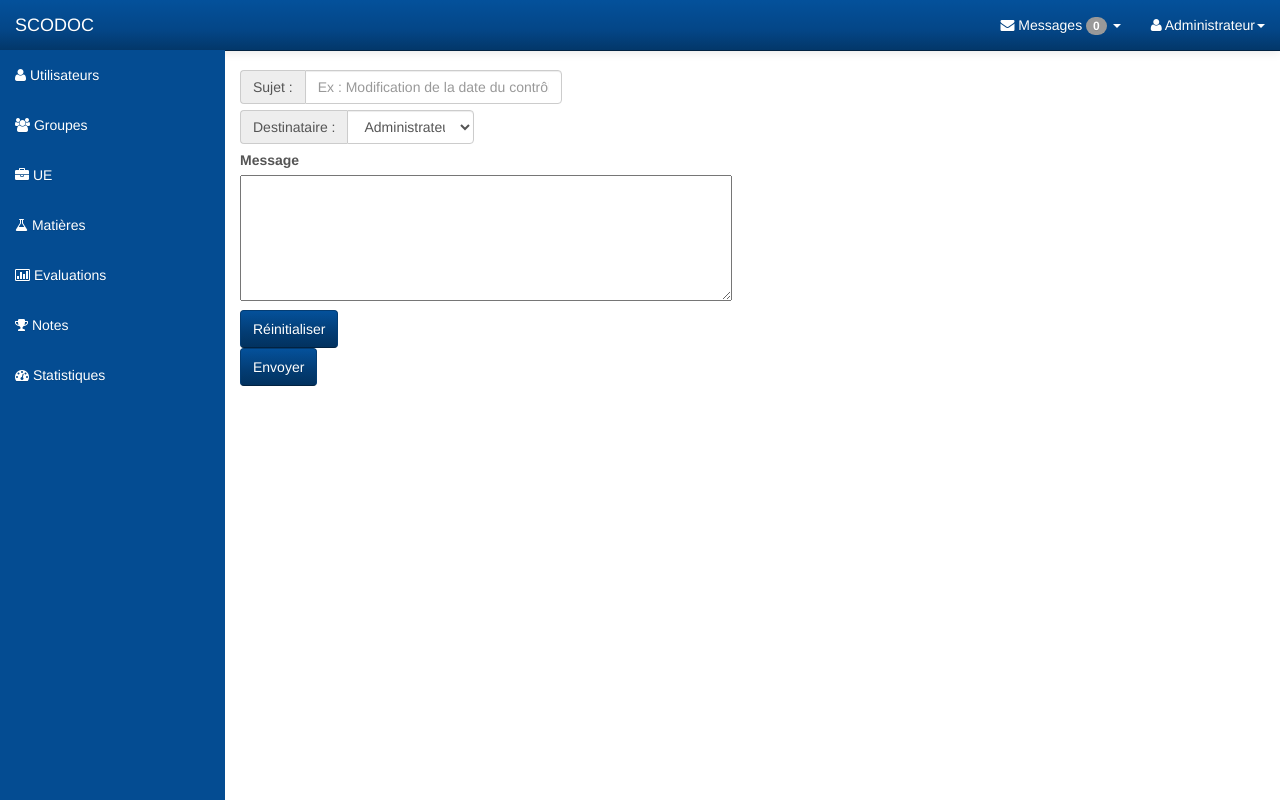
After one commit to Abbayatta/projet_IUT_Gestion_Notes, a PHP site: page /send_message.php in a window 1280 px wide. The commit adds this page. Run offline with PHP 8.4, Linux system fonts and the light colour scheme; a user stored in the database is signed in; data comes from the database, SQL or seed files in the repository.

Commit message:
Ajout formulaire d'envoi de messages

```diff
--- a/get_messages.php
+++ b/get_messages.php
@@ -4,7 +4,7 @@
 	{
 		include("pdo.php");
 		include("get_users.php");
-		$req=$pdo->query('SELECT * FROM messages WHERE recipient_id='.$user_id);
+		$req=$pdo->query("SELECT * FROM messages WHERE recipient_id=$user_id ORDER BY id DESC");
 
 		while ($data=$req->fetch())
 		{
@@ -14,7 +14,7 @@
 			echo '<td>'.$sender.'</td>';
 			echo '<td>'.$data["date"].'</td>';
 
-			if($data["state"]=0){echo '<td>Non lu</td>';}
+			if($data["state"]==0){echo '<td>Non lu</td>';}
 			else{echo '<td>Lu</td>';}
 
 			echo '</tr>';
--- a/get_users.php
+++ b/get_users.php
@@ -37,6 +37,16 @@
 		}
 	}
 
+	function get_users_list()
+	{
+		include("pdo.php");
+		$req=$pdo->query('SELECT id,name FROM users ORDER BY name');
+
+		while ($data=$req->fetch())
+			{
+				echo '<option value="'.$data["id"].'">'.$data["name"].'</option>';
+			}
+	}
 
 	function get_prof_users($user_id)
 	{
@@ -81,4 +91,14 @@
 		return $name;
 	}
 
+	function get_user_id($user_name)
+	{
+		include("pdo.php");
+		$req=$pdo->prepare('SELECT id FROM users WHERE name= ?');
+		$req->execute(array($user_name));
+		$data=$req->fetch();
+		$id=$data["id"];
+		return $id;
+	}
+
 ?>
--- /dev/null
+++ b/send_message.php
@@ -0,0 +1,91 @@
+<?php
+    session_start();
+    include("pdo.php");
+    include("get_users.php");
+?>
+<!DOCTYPE html>
+<html lang="fr">
+<head>
+    <meta charset="utf-8">
+    <meta name="viewport" content="width=device-width, initial-scale=1.0">
+    <title>Scodoc - Envoyer un message</title>
+
+    <link rel="stylesheet" type="text/css" href="bootstrap/css/bootstrap.min.css" />
+    <link rel="stylesheet" type="text/css" href="font-awesome/css/font-awesome.min.css" />
+    <link rel="stylesheet" type="text/css" href="css/local.css" />
+	<!-- you need to include : pour travailler sur les images -->
+	<link rel="stylesheet" type="text/css" href="css/utilisateur.css" />
+
+    <script type="text/javascript" src="js/jquery-1.10.2.min.js"></script>
+    <script type="text/javascript" src="bootstrap/js/bootstrap.min.js"></script>
+	<!-- you need to include : pour travailler sur les tableaux -->
+	<script type="text/javascript" src="js/dataTables-utilisateur.min.js"></script>
+
+</head>
+<body>
+
+    <div id="wrapper">
+        <?php include("nav.php"); ?>
+        	<div class="row center-block">
+            <form action="" method="POST">
+                <div class="col-lg-4">
+                    <div class="input-group">
+                      <span class="input-group-addon" id="basic-addon1">Sujet :</span>
+                      <input type='text' name="subject" id="subject" class='form-control' placeholder='Ex : Modification de la date du contrôle de COO' aria-describedby='basic-addon1' required>
+                    </div>
+                </div>
+                <br><br>
+
+                <div class="col-lg-3">
+                    <div class="input-group">
+                      <span class="input-group-addon" id="basic-addon1">Destinataire :</span>
+                        <select name="recipient" id="recipient" class="form-control" required>
+                        <?php get_users_list(); ?>
+                    </select>
+                    </div>
+                </div>
+                <br><br>
+
+                <div class="col-lg-5">
+                    <div class="input-group">
+                        <label>Message</label>
+                        <br>
+                        <textarea cols='58' rows='6' name="body" id="body"></textarea>
+                    </div>
+                </div>
+                <br><br><br><br><br><br><br><br>
+
+                <div class="col-lg-2">
+                    <button type="reset" class="btn btn-info">
+                        Réinitialiser
+                    </button>
+                    <button type="submit" class="btn btn-info" name="send" id="send">
+                        Envoyer
+                    </button>
+                </div>
+
+            </form>
+            <br><br><br>
+
+            <?php
+
+                if(isset($_POST["send"]))
+                {
+                    $req = $pdo->prepare('INSERT INTO messages(subject, body, recipient_id, sender_id) VALUES(:subject, :body, :recipient_id, :sender_id)');
+                    $req->execute(array(
+                    'subject' => $_POST["subject"],
+                    'body' => $_POST["body"],
+                    'recipient_id' => $_POST['recipient'],
+                    'sender_id' => $_SESSION['id']
+                    ));
+
+                    echo "<div class='col-lg-4'><div class='alert alert-success' role='alert'>Votre message a bien été envoyé à ".get_user($_POST['recipient'])."</div></div>";
+
+                }
+
+            ?>
+
+            </div>
+    </div>
+</body>
+</html>
```
